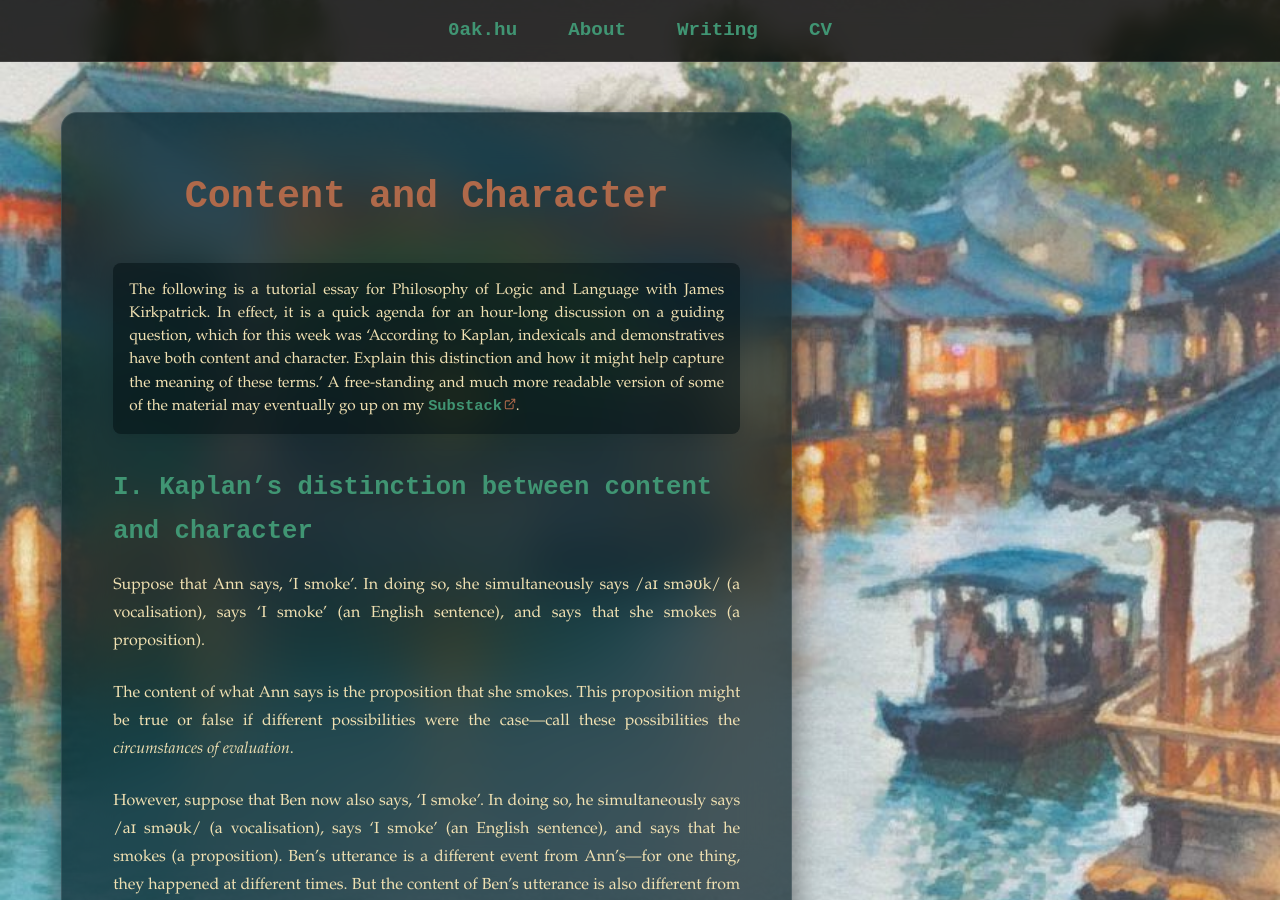
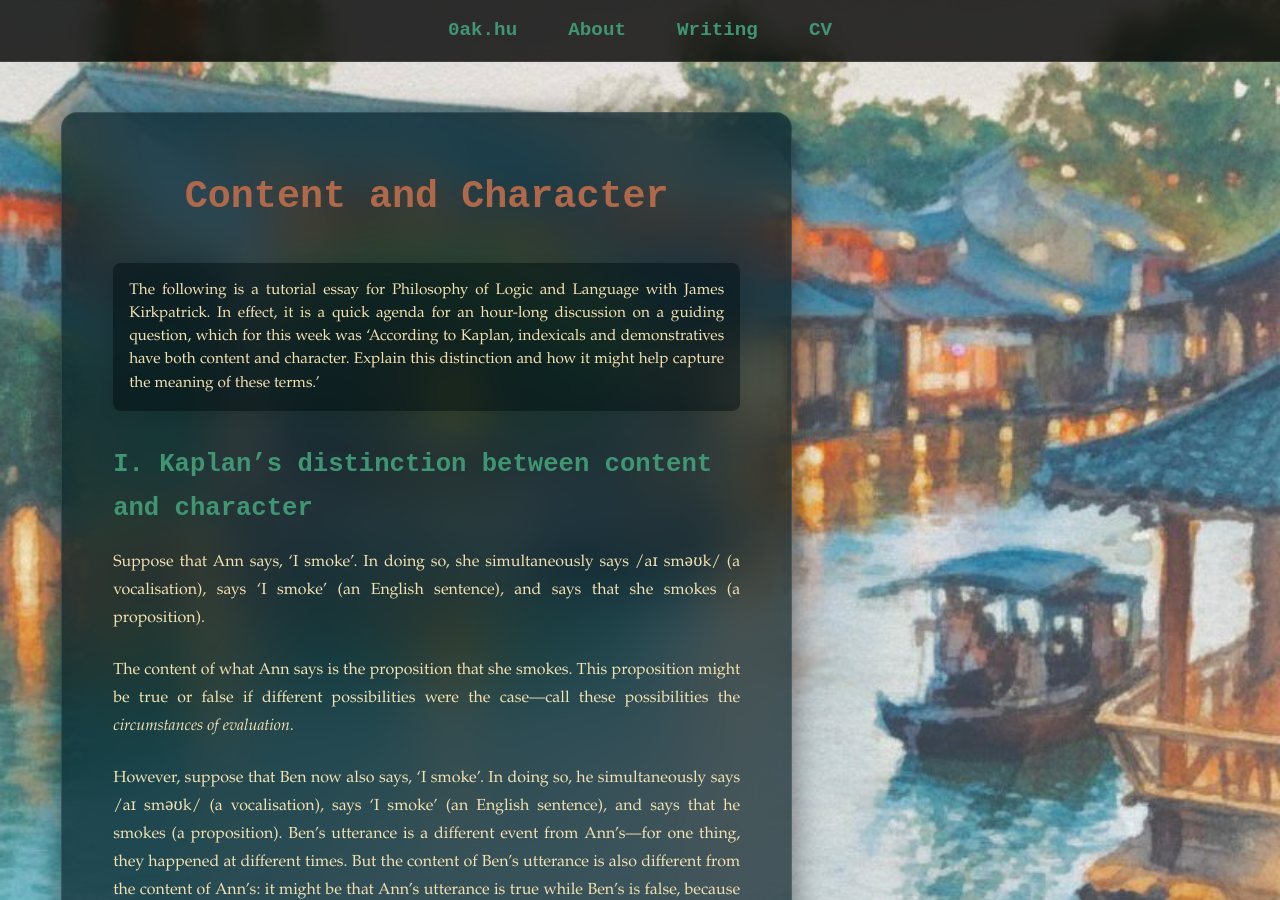
Before and after one commit to oak-hu/oak-hu.github.io, a Jekyll site: the page built from writing/character.md, in a window 1280 px wide and 900 px high. Built offline with Jekyll 4.4.1, drawn with Linux system fonts in a browser that asks for light colours; some web fonts are replaced.

Commit message:
Update character.md

```diff
--- a/writing/character.md
+++ b/writing/character.md
@@ -7,7 +7,7 @@ tag: "Philosophy of Language (Week 3)"
 
 # Content and Character
 
-> The following is a tutorial essay for Philosophy of Logic and Language with James Kirkpatrick. In effect, it is a quick agenda for an hour-long discussion on a guiding question, which for this week was ‘According to Kaplan, indexicals and demonstratives have both content and character. Explain this distinction and how it might help capture the meaning of these terms.’ A free-standing and much more readable version of some of the material may eventually go up on my [Substack](https://offhandquibbles.substack.com/).
+> The following is a tutorial essay for Philosophy of Logic and Language with James Kirkpatrick. In effect, it is a quick agenda for an hour-long discussion on a guiding question, which for this week was ‘According to Kaplan, indexicals and demonstratives have both content and character. Explain this distinction and how it might help capture the meaning of these terms.’
 
 ## I. Kaplan’s distinction between content and character
 
```
